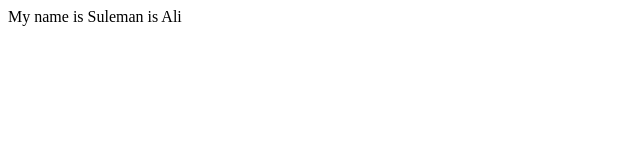
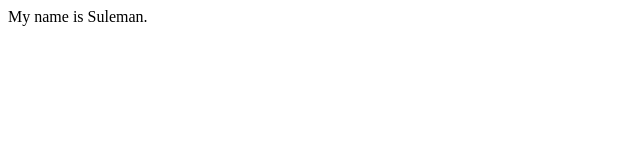
Before and after one commit to 17221598/Bootcamp2020, a plain HTML site: page index.html in a window 1280 px wide. Shown: the full height of the page, 0-640 px from the left. Drawn offline with Linux system fonts and the light colour scheme.

Commit message:
Update index.html

```diff
--- a/index.html
+++ b/index.html
@@ -6,6 +6,6 @@
     <title>Document</title>
 </head>
 <body>
-    My name is Suleman is Ali
+    My name is Suleman.
 </body>
 </html>
```
